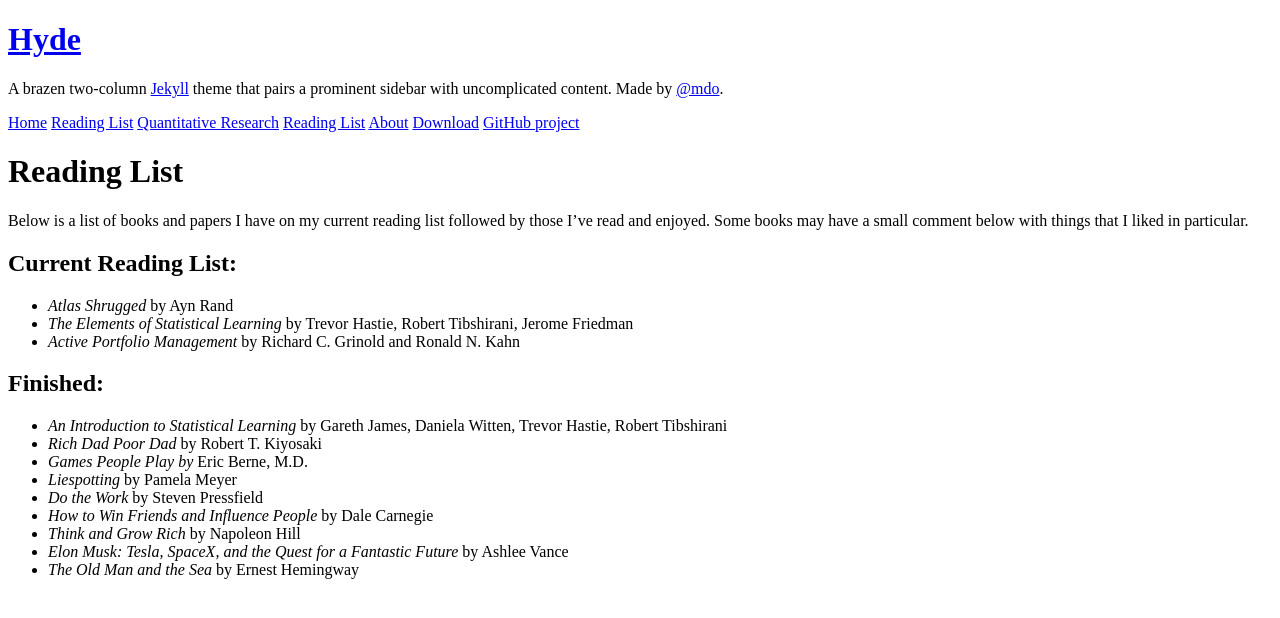
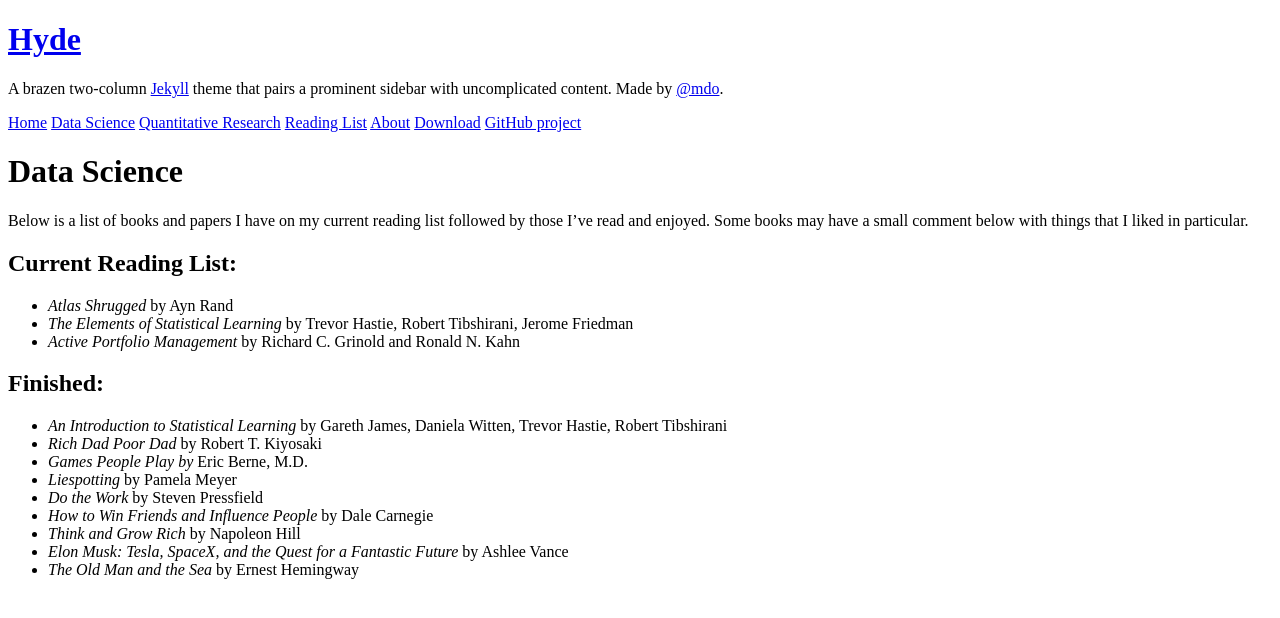
Before and after one commit to JonathanJohann/Research, a Jekyll site: the page built from Data_Science.md, in a window 1280 px wide. Shown: the top 618 px of the page. Built offline with Jekyll 4.4.1, drawn with Linux system fonts in a browser that asks for light colours; Markdown is read by kramdown in place of the engine named in the settings.

Commit message:
Update Data_Science.md

```diff
--- a/Data_Science.md
+++ b/Data_Science.md
@@ -1,6 +1,6 @@
 ---
 layout: page
-title: Reading List
+title: Data Science
 ---
 
 Below is a list of books and papers I have on my current reading list followed by those I've read and enjoyed. Some books may have a small comment below with things that I liked in particular.
```
